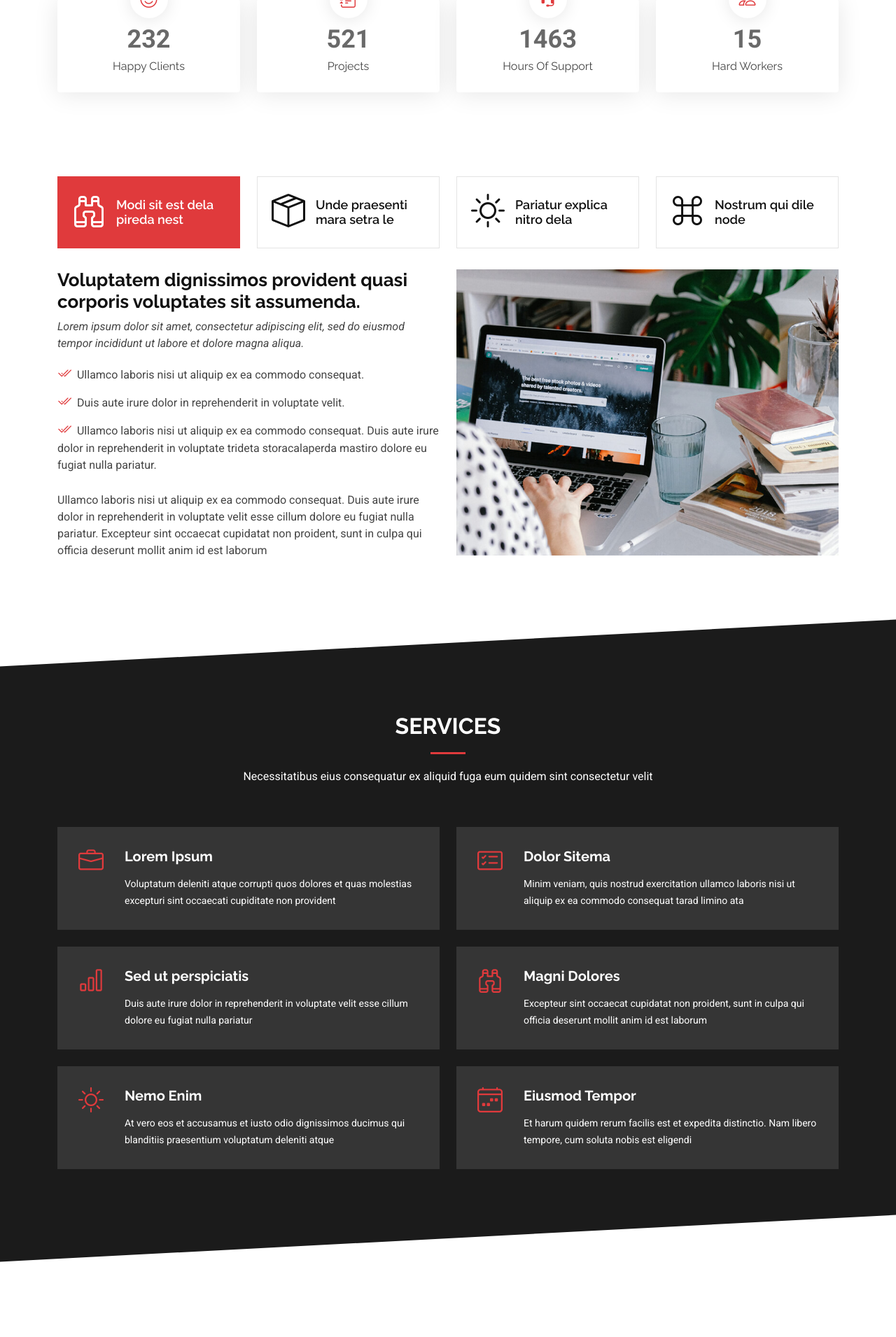
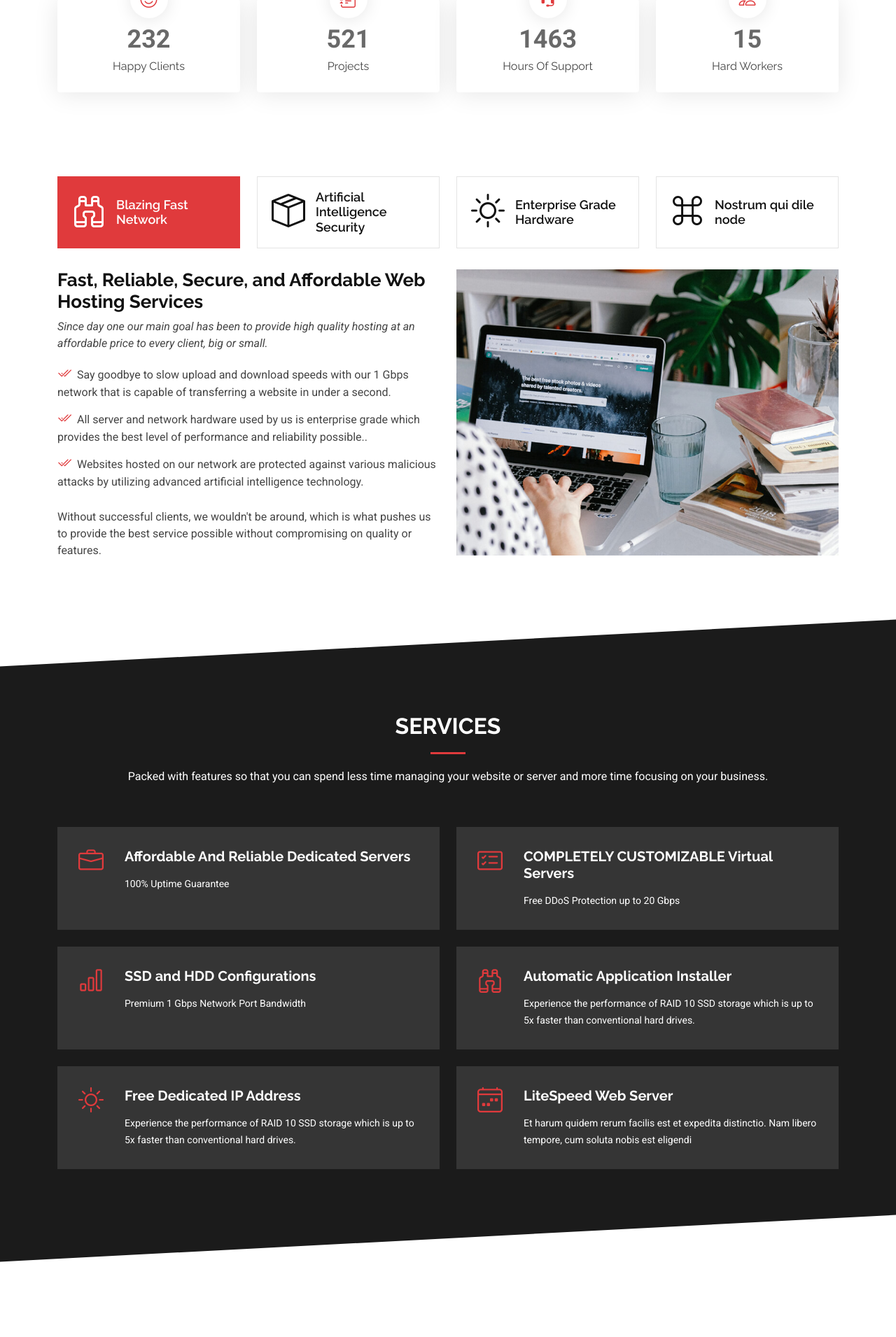
Before and after one commit to faaizsultan/cryptop, a Django app: page / in a window 1280 px wide. Shown: the part 1572-3483 px from the top of the page at 70% size. Run offline with Django 5.2, Linux system fonts and the light colour scheme; some libraries are stand-ins or nearby versions.

Commit message:
sections added

```diff
--- a/templates/index.html
+++ b/templates/index.html
@@ -30,8 +30,8 @@
   <link href="{% static 'assets/css/main.css' %}" rel="stylesheet">
 
   <!-- =======================================================
-  * Template Name: Presento
-  * Template URL: https://bootstrapmade.com/presento-bootstrap-corporate-template/
+  * Template Name: Shock Hosting
+  * Template URL: https://bootstrapmade.com/Shock Hosting-bootstrap-corporate-template/
   * Updated: Aug 07 2024 with Bootstrap v5.3.3
   * Author: BootstrapMade.com
   * License: https://bootstrapmade.com/license/
@@ -228,19 +228,19 @@
           <li class="nav-item col-3">
             <a class="nav-link active show" data-bs-toggle="tab" data-bs-target="#tabs-tab-1">
               <i class="bi bi-binoculars"></i>
-              <h4 class="d-none d-lg-block">Modi sit est dela pireda nest</h4>
+              <h4 class="d-none d-lg-block">Blazing Fast Network</h4>
             </a>
           </li>
           <li class="nav-item col-3">
             <a class="nav-link" data-bs-toggle="tab" data-bs-target="#tabs-tab-2">
               <i class="bi bi-box-seam"></i>
-              <h4 class="d-none d-lg-block">Unde praesenti mara setra le</h4>
+              <h4 class="d-none d-lg-block">Artificial Intelligence Security</h4>
             </a>
           </li>
           <li class="nav-item col-3">
             <a class="nav-link" data-bs-toggle="tab" data-bs-target="#tabs-tab-3">
               <i class="bi bi-brightness-high"></i>
-              <h4 class="d-none d-lg-block">Pariatur explica nitro dela</h4>
+              <h4 class="d-none d-lg-block">Enterprise Grade Hardware</h4>
             </a>
           </li>
           <li class="nav-item col-3">
@@ -256,22 +256,19 @@
           <div class="tab-pane fade active show" id="tabs-tab-1">
             <div class="row">
               <div class="col-lg-6 order-2 order-lg-1 mt-3 mt-lg-0">
-                <h3>Voluptatem dignissimos provident quasi corporis voluptates sit assumenda.</h3>
+                <h3>Fast, Reliable, Secure, and Affordable Web Hosting Services</h3>
                 <p class="fst-italic">
-                  Lorem ipsum dolor sit amet, consectetur adipiscing elit, sed do eiusmod tempor incididunt ut labore et dolore
-                  magna aliqua.
+                  Since day one our main goal has been to provide high quality hosting at an affordable price to every client, big or small.
                 </p>
                 <ul>
                   <li><i class="bi bi-check2-all"></i>
-                    <spab>Ullamco laboris nisi ut aliquip ex ea commodo consequat.</spab>
+                    <spab>Say goodbye to slow upload and download speeds with our 1 Gbps network that is capable of transferring a website in under a second.</spab>
                   </li>
-                  <li><i class="bi bi-check2-all"></i> <span>Duis aute irure dolor in reprehenderit in voluptate velit</span>.</li>
-                  <li><i class="bi bi-check2-all"></i> <span>Ullamco laboris nisi ut aliquip ex ea commodo consequat. Duis aute irure dolor in reprehenderit in voluptate trideta storacalaperda mastiro dolore eu fugiat nulla pariatur.</span></li>
+                  <li><i class="bi bi-check2-all"></i> <span>All server and network hardware used by us is enterprise grade which provides the best level of performance and reliability possible.</span>.</li>
+                  <li><i class="bi bi-check2-all"></i> <span>Websites hosted on our network are protected against various malicious attacks by utilizing advanced artificial intelligence technology.</span></li>
                 </ul>
                 <p>
-                  Ullamco laboris nisi ut aliquip ex ea commodo consequat. Duis aute irure dolor in reprehenderit in voluptate
-                  velit esse cillum dolore eu fugiat nulla pariatur. Excepteur sint occaecat cupidatat non proident, sunt in
-                  culpa qui officia deserunt mollit anim id est laborum
+                  Without successful clients, we wouldn't be around, which is what pushes us to provide the best service possible without compromising on quality or features.
                 </p>
               </div>
               <div class="col-lg-6 order-1 order-lg-2 text-center">
@@ -368,7 +365,7 @@
       <!-- Section Title -->
       <div class="container section-title" data-aos="fade-up">
         <h2>Services</h2>
-        <p>Necessitatibus eius consequatur ex aliquid fuga eum quidem sint consectetur velit</p>
+        <p>Packed with features so that you can spend less time managing your website or server and more time focusing on your business.</p>
       </div><!-- End Section Title -->
 
       <div class="container">
@@ -379,8 +376,8 @@
             <div class="service-item d-flex position-relative h-100">
               <i class="bi bi-briefcase icon flex-shrink-0"></i>
               <div>
-                <h4 class="title"><a href="service-details.html" class="stretched-link">Lorem Ipsum</a></h4>
-                <p class="description">Voluptatum deleniti atque corrupti quos dolores et quas molestias excepturi sint occaecati cupiditate non provident</p>
+                <h4 class="title"><a href="service-details.html" class="stretched-link">Affordable And Reliable Dedicated Servers</a></h4>
+                <p class="description">100% Uptime Guarantee</p>
               </div>
             </div>
           </div><!-- End Service Item -->
@@ -389,8 +386,8 @@
             <div class="service-item d-flex position-relative h-100">
               <i class="bi bi-card-checklist icon flex-shrink-0"></i>
               <div>
-                <h4 class="title"><a href="service-details.html" class="stretched-link">Dolor Sitema</a></h4>
-                <p class="description">Minim veniam, quis nostrud exercitation ullamco laboris nisi ut aliquip ex ea commodo consequat tarad limino ata</p>
+                <h4 class="title"><a href="service-details.html" class="stretched-link">COMPLETELY CUSTOMIZABLE Virtual Servers</a></h4>
+                <p class="description">Free DDoS Protection up to 20 Gbps</p>
               </div>
             </div>
           </div><!-- End Service Item -->
@@ -399,8 +396,8 @@
             <div class="service-item d-flex position-relative h-100">
               <i class="bi bi-bar-chart icon flex-shrink-0"></i>
               <div>
-                <h4 class="title"><a href="service-details.html" class="stretched-link">Sed ut perspiciatis</a></h4>
-                <p class="description">Duis aute irure dolor in reprehenderit in voluptate velit esse cillum dolore eu fugiat nulla pariatur</p>
+                <h4 class="title"><a href="service-details.html" class="stretched-link">SSD and HDD Configurations</a></h4>
+                <p class="description">Premium 1 Gbps Network Port Bandwidth</p>
               </div>
             </div>
           </div><!-- End Service Item -->
@@ -409,8 +406,8 @@
             <div class="service-item d-flex position-relative h-100">
               <i class="bi bi-binoculars icon flex-shrink-0"></i>
               <div>
-                <h4 class="title"><a href="service-details.html" class="stretched-link">Magni Dolores</a></h4>
-                <p class="description">Excepteur sint occaecat cupidatat non proident, sunt in culpa qui officia deserunt mollit anim id est laborum</p>
+                <h4 class="title"><a href="service-details.html" class="stretched-link">Automatic Application Installer</a></h4>
+                <p class="description">Experience the performance of RAID 10 SSD storage which is up to 5x faster than conventional hard drives.</p>
               </div>
             </div>
           </div><!-- End Service Item -->
@@ -419,8 +416,8 @@
             <div class="service-item d-flex position-relative h-100">
               <i class="bi bi-brightness-high icon flex-shrink-0"></i>
               <div>
-                <h4 class="title"><a href="service-details.html" class="stretched-link">Nemo Enim</a></h4>
-                <p class="description">At vero eos et accusamus et iusto odio dignissimos ducimus qui blanditiis praesentium voluptatum deleniti atque</p>
+                <h4 class="title"><a href="service-details.html" class="stretched-link">Free Dedicated IP Address</a></h4>
+                <p class="description">Experience the performance of RAID 10 SSD storage which is up to 5x faster than conventional hard drives.</p>
               </div>
             </div>
           </div><!-- End Service Item -->
@@ -429,7 +426,7 @@
             <div class="service-item d-flex position-relative h-100">
               <i class="bi bi-calendar4-week icon flex-shrink-0"></i>
               <div>
-                <h4 class="title"><a href="service-details.html" class="stretched-link">Eiusmod Tempor</a></h4>
+                <h4 class="title"><a href="service-details.html" class="stretched-link">LiteSpeed Web Server</a></h4>
                 <p class="description">Et harum quidem rerum facilis est et expedita distinctio. Nam libero tempore, cum soluta nobis est eligendi</p>
               </div>
             </div>
@@ -450,79 +447,6 @@
 
 
 
-    <!-- Pricing Section -->
-    <section id="pricing" class="pricing section section-bg dark-background">
-
-      <!-- Section Title -->
-      <div class="container section-title" data-aos="fade-up">
-        <h2>Available Services</h2>
-        <p>Choose from an array of different plans and services to suit your needs.</p>
-      </div><!-- End Section Title -->
-
-      <div class="container">
-
-        <div class="row g-4 g-lg-0">
-
-          <div class="col-lg-3" data-aos="zoom-in" data-aos-delay="100">
-            <div class="pricing-item">
-              <h3>Shared Hosting</h3>
-              <h4><sup>$</sup>2.99<span> / month</span></h4>
-              <ul>
-                <li><i class="bi bi-check"></i> <span>Unlimited SSD Storage</span></li>
-                <li><i class="bi bi-check"></i> <span>Unlimited Bandwidth</span></li>
-                <li><i class="bi bi-check"></i> <span>1 Hosted Domain</span></li>
-                <li><i class="bi bi-check"></i><span>Unlimited Email Accounts</span></li>
-              </ul>
-              <div class="text-center"><a href="#" class="buy-btn">Buy Now</a></div>
-            </div>
-          </div><!-- End Pricing Item -->
-
-          <div class="col-lg-3 featured" data-aos="zoom-in" data-aos-delay="200">
-            <div class="pricing-item">
-              <h3>Reseller Hosting</h3>
-              <h4><sup>$</sup>19.99<span> / month</span></h4>
-              <ul>
-                <li><i class="bi bi-check"></i> <span>Unlimited SSD Storage</span></li>
-                <li><i class="bi bi-check"></i> <span>Unlimited Bandwidth</span></li>
-                <li><i class="bi bi-check"></i> <span>Unlimited Hosted Domain</span></li>
-                <li><i class="bi bi-check"></i><span>10 cpanel Accounts</span></li>
-              </ul>
-              <div class="text-center"><a href="#" class="buy-btn">Buy Now</a></div>
-            </div>
-          </div><!-- End Pricing Item -->
-
-          <div class="col-lg-3" data-aos="zoom-in" data-aos-delay="100">
-            <div class="pricing-item">
-              <h3>Virtual Servers</h3>
-              <h4><sup>$</sup>4.99<span> / month</span></h4>
-              <ul>
-                <li><i class="bi bi-check"></i> <span>1 x 3.2+ Ghz CPU Core</span></li>
-                <li><i class="bi bi-check"></i> <span>2 GB Memory</span></li>
-                <li><i class="bi bi-check"></i> <span>30 GB SSD or 300 GB HDD</span></li>
-                <li><i class="bi bi-check"></i><span>2 TB Bandwidth</span></li>
-              </ul>
-              <div class="text-center"><a href="#" class="buy-btn">Buy Now</a></div>
-            </div>
-          </div><!-- End Pricing Item -->
-          <div class="col-lg-3" data-aos="zoom-in" data-aos-delay="100">
-            <div class="pricing-item">
-              <h3>Dedicated Servers</h3>
-              <h4><sup>$</sup>49.99<span> / month</span></h4>
-              <ul>
-                <li><i class="bi bi-check"></i> <span>4 x 3.5+ Ghz CPU Cores</span></li>
-                <li><i class="bi bi-check"></i> <span>32 GB Memory</span></li>
-                <li><i class="bi bi-check"></i> <span>480 GB SSD or 2 TB HDD</span></li>
-                <li><i class="bi bi-check"></i><span>10 TB Bandwidth</span></li>
-              </ul>
-              <div class="text-center"><a href="#" class="buy-btn">Buy Now</a></div>
-            </div>
-          </div><!-- End Pricing Item -->
-
-        </div>
-
-      </div>
-
-    </section><!-- /Pricing Section -->
 
      <!-- Testimonials Section -->
      <section id="testimonials" class="testimonials section">
@@ -651,8 +575,83 @@
 
     </section><!-- /Testimonials Section -->
 
+
+    <!-- Pricing Section -->
+    <section id="pricing" class="pricing section section-bg dark-background">
+
+      <!-- Section Title -->
+      <div class="container section-title" data-aos="fade-up">
+        <h2>Available Services</h2>
+        <p>Choose from an array of different plans and services to suit your needs.</p>
+      </div><!-- End Section Title -->
+
+      <div class="container">
+
+        <div class="row g-4 g-lg-0">
+
+          <div class="col-lg-3" data-aos="zoom-in" data-aos-delay="100">
+            <div class="pricing-item">
+              <h3>Shared Hosting</h3>
+              <h4><sup>$</sup>2.99<span> / month</span></h4>
+              <ul>
+                <li><i class="bi bi-check"></i> <span>Unlimited SSD Storage</span></li>
+                <li><i class="bi bi-check"></i> <span>Unlimited Bandwidth</span></li>
+                <li><i class="bi bi-check"></i> <span>1 Hosted Domain</span></li>
+                <li><i class="bi bi-check"></i><span>Unlimited Email Accounts</span></li>
+              </ul>
+              <div class="text-center"><a href="#" class="buy-btn">Buy Now</a></div>
+            </div>
+          </div><!-- End Pricing Item -->
+
+          <div class="col-lg-3 featured" data-aos="zoom-in" data-aos-delay="200">
+            <div class="pricing-item">
+              <h3>Reseller Hosting</h3>
+              <h4><sup>$</sup>19.99<span> / month</span></h4>
+              <ul>
+                <li><i class="bi bi-check"></i> <span>Unlimited SSD Storage</span></li>
+                <li><i class="bi bi-check"></i> <span>Unlimited Bandwidth</span></li>
+                <li><i class="bi bi-check"></i> <span>Unlimited Hosted Domain</span></li>
+                <li><i class="bi bi-check"></i><span>10 cpanel Accounts</span></li>
+              </ul>
+              <div class="text-center"><a href="#" class="buy-btn">Buy Now</a></div>
+            </div>
+          </div><!-- End Pricing Item -->
+
+          <div class="col-lg-3" data-aos="zoom-in" data-aos-delay="100">
+            <div class="pricing-item">
+              <h3>Virtual Servers</h3>
+              <h4><sup>$</sup>4.99<span> / month</span></h4>
+              <ul>
+                <li><i class="bi bi-check"></i> <span>1 x 3.2+ Ghz CPU Core</span></li>
+                <li><i class="bi bi-check"></i> <span>2 GB Memory</span></li>
+                <li><i class="bi bi-check"></i> <span>30 GB SSD or 300 GB HDD</span></li>
+                <li><i class="bi bi-check"></i><span>2 TB Bandwidth</span></li>
+              </ul>
+              <div class="text-center"><a href="#" class="buy-btn">Buy Now</a></div>
+            </div>
+          </div><!-- End Pricing Item -->
+          <div class="col-lg-3" data-aos="zoom-in" data-aos-delay="100">
+            <div class="pricing-item">
+              <h3>Dedicated Servers</h3>
+              <h4><sup>$</sup>49.99<span> / month</span></h4>
+              <ul>
+                <li><i class="bi bi-check"></i> <span>4 x 3.5+ Ghz CPU Cores</span></li>
+                <li><i class="bi bi-check"></i> <span>32 GB Memory</span></li>
+                <li><i class="bi bi-check"></i> <span>480 GB SSD or 2 TB HDD</span></li>
+                <li><i class="bi bi-check"></i><span>10 TB Bandwidth</span></li>
+              </ul>
+              <div class="text-center"><a href="#" class="buy-btn">Buy Now</a></div>
+            </div>
+          </div><!-- End Pricing Item -->
+
+        </div>
+
+      </div>
+
+    </section><!-- /Pricing Section -->
+
     <!-- Faq Section -->
-    <section id="faq" class="faq section">
+    {% comment %} <section id="faq" class="faq section">
 
       <!-- Section Title -->
       <div class="container section-title" data-aos="fade-up">
@@ -687,7 +686,7 @@
 
       </div>
 
-    </section><!-- /Faq Section -->
+    </section><!-- /Faq Section --> {% endcomment %}
 
 
 
@@ -779,7 +778,7 @@
       <div class="row gy-4">
         <div class="col-lg-4 col-md-6 footer-about">
           <a href="index.html" class="logo d-flex align-items-center">
-            <span class="sitename">Presento</span>
+            <span class="sitename">Shock Hosting</span>
           </a>
           <div class="footer-contact pt-3">
             <p>A108 Adam Street</p>
@@ -832,14 +831,8 @@
     </div>
 
     <div class="container copyright text-center mt-4">
-      <p>© <span>Copyright</span> <strong class="px-1 sitename">Presento</strong> <span>All Rights Reserved</span></p>
-      <div class="credits">
-        <!-- All the links in the footer should remain intact. -->
-        <!-- You can delete the links only if you've purchased the pro version. -->
-        <!-- Licensing information: https://bootstrapmade.com/license/ -->
-        <!-- Purchase the pro version with working PHP/AJAX contact form: [buy-url] -->
-        Designed by <a href="https://bootstrapmade.com/">BootstrapMade</a> Distributed by <a href=“https://themewagon.com>ThemeWagon
-      </div>
+      <p>© <span>Copyright</span> <strong class="px-1 sitename">Shock Hosting</strong> <span>All Rights Reserved</span></p>
+
     </div>
 
   </footer>
```
